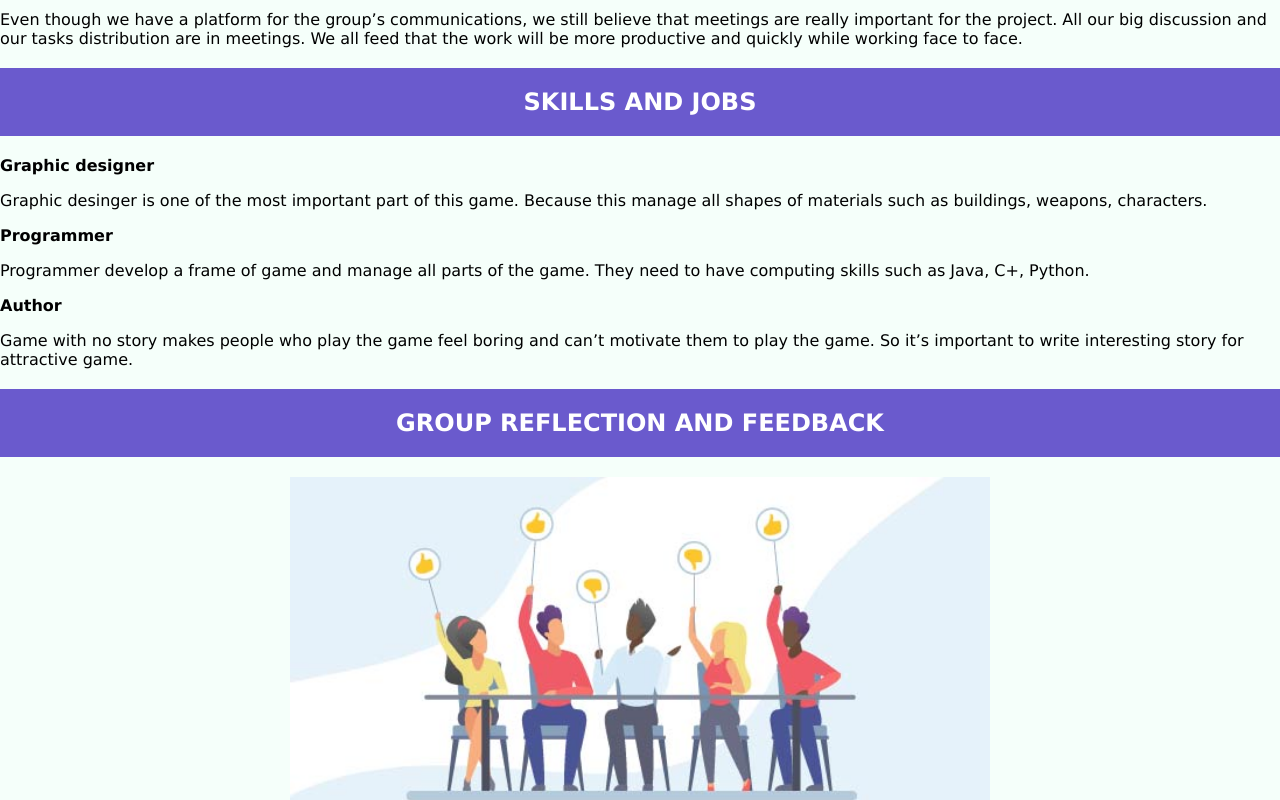
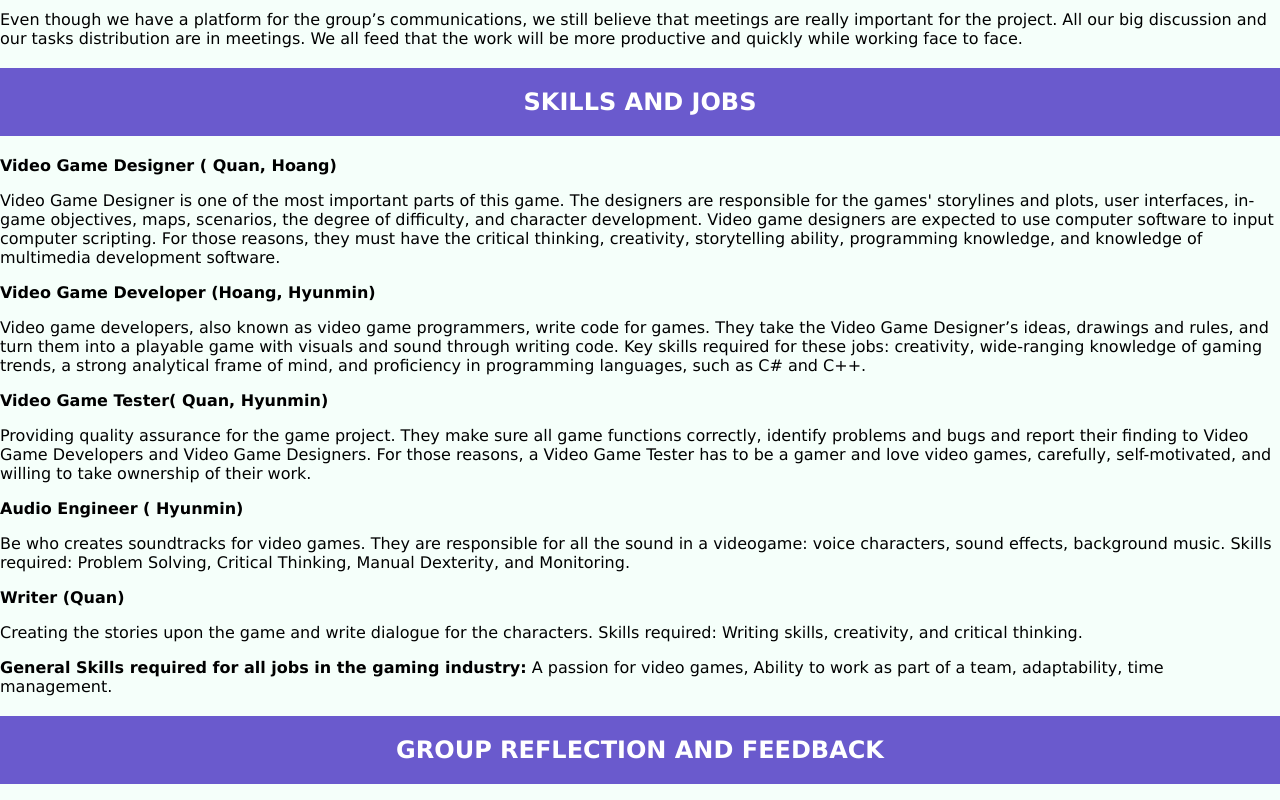
Before and after one commit to uhnmji8899/Assignment-3-Our-IT-Project, a plain HTML site: page Index.html in a window 1280 px wide. Shown: the part 11200-12000 px from the top of the page. Drawn offline with Linux system fonts and the light colour scheme.

Commit message:
Skill and Job requried update

```diff
--- a/Index.html
+++ b/Index.html
@@ -374,14 +374,27 @@ Making a long interesting story and a huge wonderful world for the game is good
 
     <h2><a id = "7"></a>SKILLS AND JOBS</h2>
 
-    <b>Graphic designer </b>
-    <p>Graphic desinger is one of the most important part of this game. Because this manage all shapes of materials such as buildings, weapons, characters. </p>
+    <b>Video Game Designer ( Quan, Hoang) </b>
 
-    <b>Programmer </b>
-    <p>Programmer develop a frame of game and manage all parts of the game. They need to have computing skills such as Java, C+, Python.</p>
+    <p>Video Game Designer is one of the most important parts of this game. The designers are responsible for the games' storylines and plots, user interfaces, in-game objectives, maps, scenarios, the degree of difficulty, and character development. Video game designers are expected to use computer software to input computer scripting. For those reasons, they must have the critical thinking, creativity, storytelling ability, programming knowledge, and knowledge of multimedia development software.  </p>
 
-    <b>Author</b>
-    <p>Game with no story makes people who play the game feel boring and can’t motivate them to play the game. So it’s important to write interesting story for attractive game. </p>
+    <b>Video Game Developer (Hoang, Hyunmin) </b>
+
+    <p>Video game developers, also known as video game programmers, write code for games. They take the Video Game Designer’s ideas, drawings and rules, and turn them into a playable game with visuals and sound through writing code. Key skills required for these jobs: creativity, wide-ranging knowledge of gaming trends, a strong analytical frame of mind, and proficiency in programming languages, such as C# and C++.   </p>
+
+    <b>Video Game Tester( Quan, Hyunmin) </b>
+
+    <p>Providing quality assurance for the game project. They make sure all game functions correctly, identify problems and bugs and report their finding to Video Game Developers and Video Game Designers. For those reasons, a Video Game Tester has to be a gamer and love video games, carefully, self-motivated, and willing to take ownership of their work. </p>
+
+    <b>Audio Engineer ( Hyunmin) </b>
+
+    <p>Be who creates soundtracks for video games. They are responsible for all the sound in a videogame: voice characters, sound effects, background music. Skills required: Problem Solving, Critical Thinking, Manual Dexterity, and Monitoring. </p>
+
+    <b>Writer (Quan) </b>
+
+    <p>Creating the stories upon the game and write dialogue for the characters. Skills required: Writing skills, creativity, and critical thinking. </p>
+
+    <p> <b>General Skills required for all jobs in the gaming industry:</b> A passion for video games, Ability to work as part of a team, adaptability, time management.  </p>
 
 
 
```
